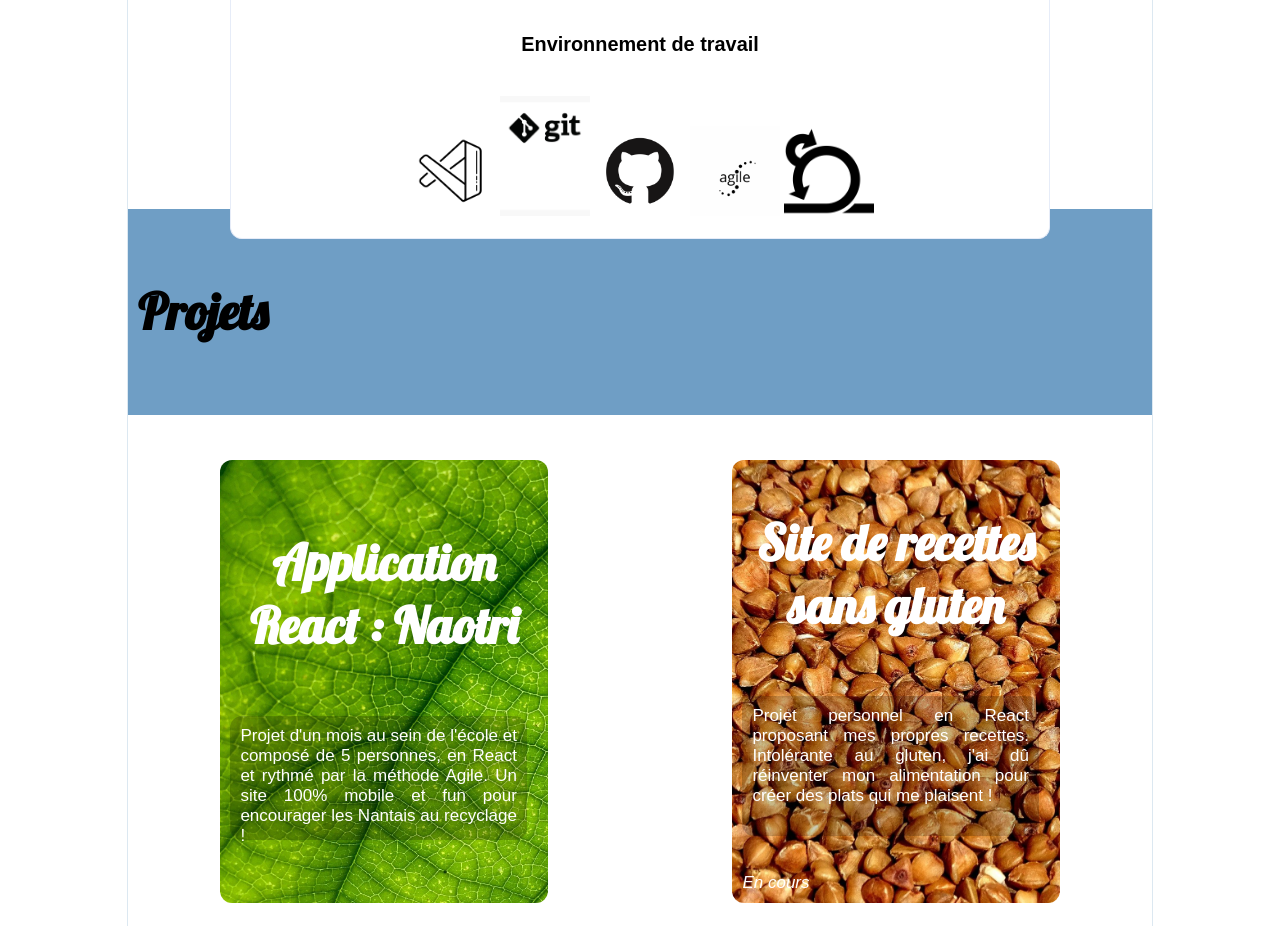
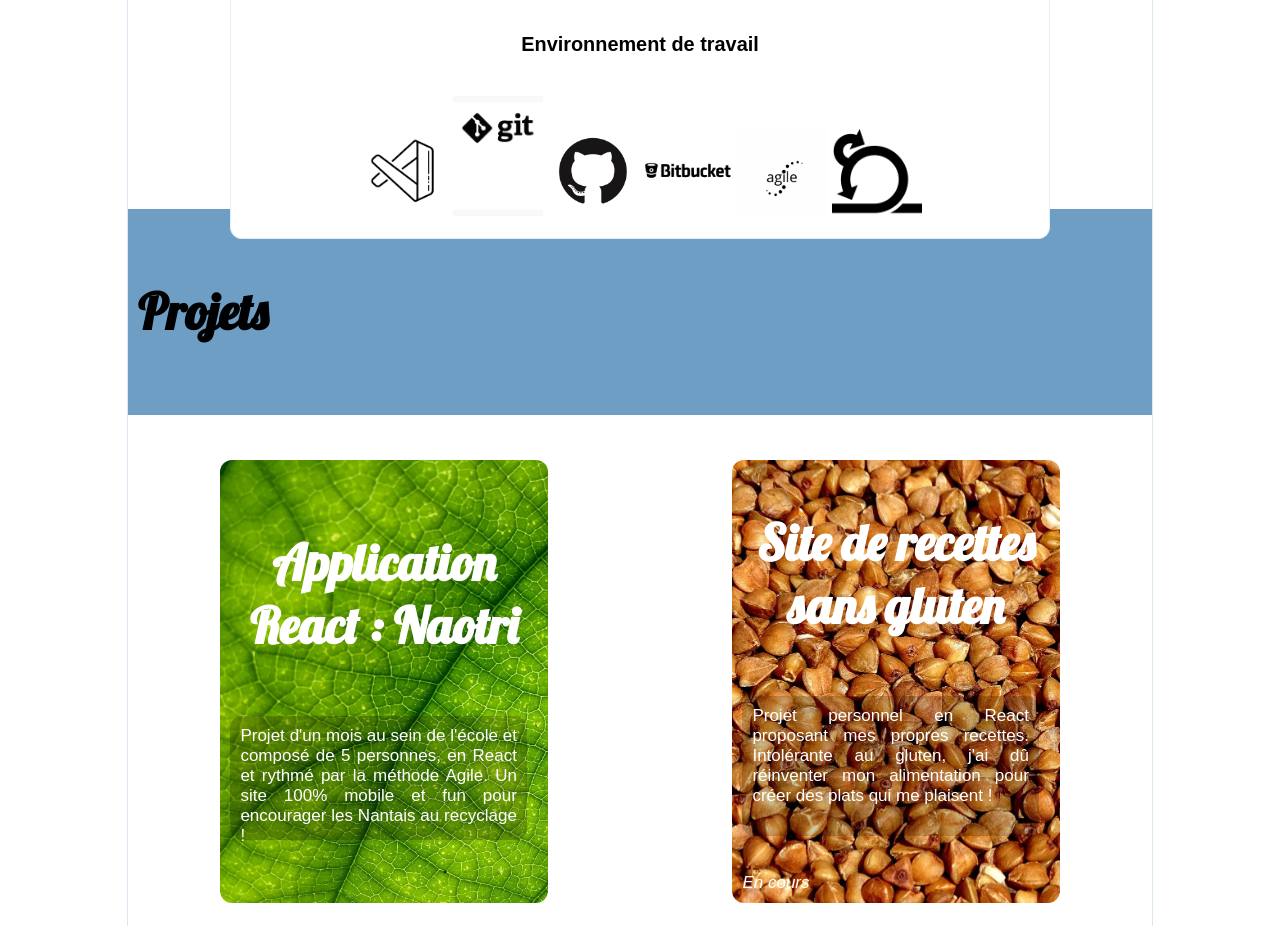
Before and after one commit to NinonMaraval/CV, a plain HTML site: page index.html in a window 1280 px wide. Shown: the part 1140-2066 px from the top of the page. Drawn offline with Linux system fonts and the light colour scheme.

Commit message:
added bitbucket

```diff
--- a/index.html
+++ b/index.html
@@ -76,6 +76,7 @@
                 <img src="./images/logo vsc.png" alt="logo-vcs" />
                 <img src="./images/logoGit.jpg" alt="logo-GitHub" />
                 <img src="./images/logoGithub2.png" alt="logo-git" />
+                <img src="./images/bitbucket.png" alt="logo-bitbucket" />
                 <img src="./images/logoAgile.png" alt="logo-agile" />
                 <img src="./images/logoScrum.png" alt="logo-scrum" />
               </div>
```
Also changed, not shown: images/bitbucket.png (added).
